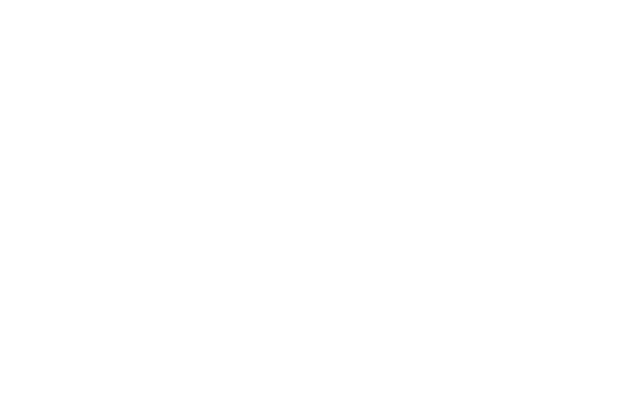
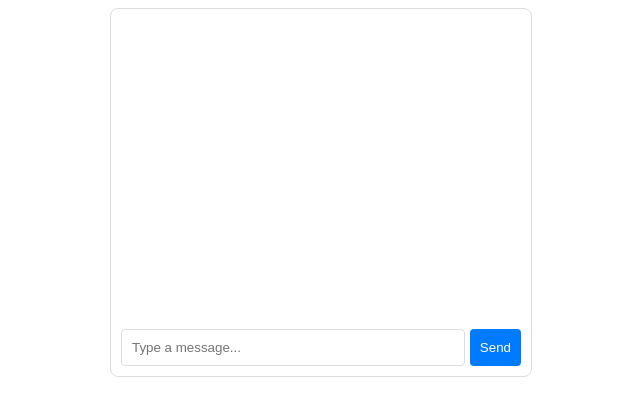
Before and after one commit to syedomair0/ByteMe-Hackathon, a React (Create React App) app in the folder byte-me/: page /chat in a window 1280 px wide. Before the commit this address had no page. Shown: the top 416 px of the page, without its empty margins (319-959 px from the left). Built offline with nearby package versions, Linux system fonts and the light colour scheme.

Commit message:
add chat

```diff
--- a/byte-me/src/App.js
+++ b/byte-me/src/App.js
@@ -3,6 +3,7 @@
 import Login from './pages/login';
 import Home from './components/Home';
 import ResultPage from './ResultPage';
+import Chat from './Chat';
 import "./App.css";
 import CasinoRoller from './CasinoRoller';
 import { useEffect, useState } from 'react'
@@ -18,6 +19,7 @@
           <Route path="/login" element={<Login setLoggedIn={setLoggedIn} setEmail={setEmail} />} />
           <Route path="/casino" element={<CasinoRoller />} />
           <Route path="/result" element={<ResultPage />} />
+          <Route path="/chat" element={<Chat />} />
         </Routes>
       </Router>
     </div>
--- /dev/null
+++ b/byte-me/src/Chat.css
@@ -0,0 +1,49 @@
+/* src/components/Chat.css */
+
+.chat-container {
+    display: flex;
+    flex-direction: column;
+    max-width: 400px;
+    margin: auto;
+    border: 1px solid #ddd;
+    padding: 10px;
+    border-radius: 8px;
+  }
+
+  .messages {
+    height: 300px;
+    overflow-y: auto;
+    margin-bottom: 10px;
+  }
+
+  .message {
+    background-color: #f1f1f1;
+    margin: 5px 0;
+    padding: 10px;
+    border-radius: 4px;
+  }
+
+  .message-form {
+    display: flex;
+  }
+
+  .message-input {
+    flex-grow: 1;
+    padding: 10px;
+    margin-right: 5px;
+    border: 1px solid #ddd;
+    border-radius: 4px;
+  }
+
+  .send-button {
+    padding: 10px;
+    border: none;
+    background-color: #007bff;
+    color: white;
+    border-radius: 4px;
+    cursor: pointer;
+  }
+
+  .send-button:hover {
+    background-color: #0056b3;
+  }
--- /dev/null
+++ b/byte-me/src/Chat.js
@@ -0,0 +1,41 @@
+// src/components/Chat.js
+
+import React, { useState } from 'react';
+import './Chat.css';
+
+const Chat = () => {
+  const [messages, setMessages] = useState([]);
+  const [input, setInput] = useState('');
+
+  const sendMessage = (e) => {
+    e.preventDefault();
+    if (input.trim() !== '') {
+      setMessages([...messages, input]);
+      setInput('');
+    }
+  };
+
+  return (
+    <div className="chat-container">
+      <div className="messages">
+        {messages.map((message, index) => (
+          <div key={index} className="message">
+            {message}
+          </div>
+        ))}
+      </div>
+      <form className="message-form" onSubmit={sendMessage}>
+        <input
+          type="text"
+          value={input}
+          onChange={(e) => setInput(e.target.value)}
+          className="message-input"
+          placeholder="Type a message..."
+        />
+        <button type="submit" className="send-button">Send</button>
+      </form>
+    </div>
+  );
+};
+
+export default Chat;
```
Also changed, not shown: 1 other file (tests, documents, lock files or other folders).
